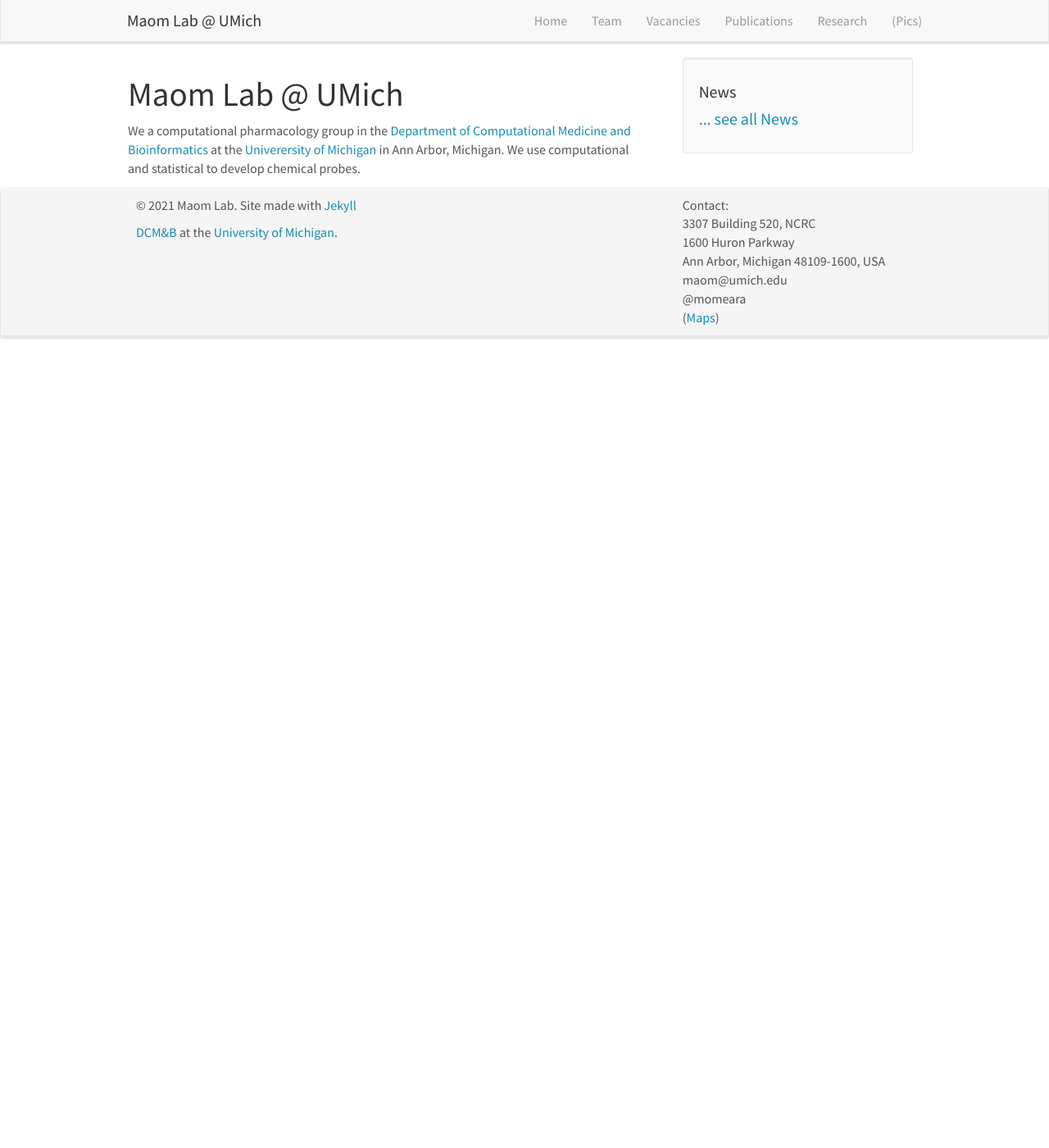
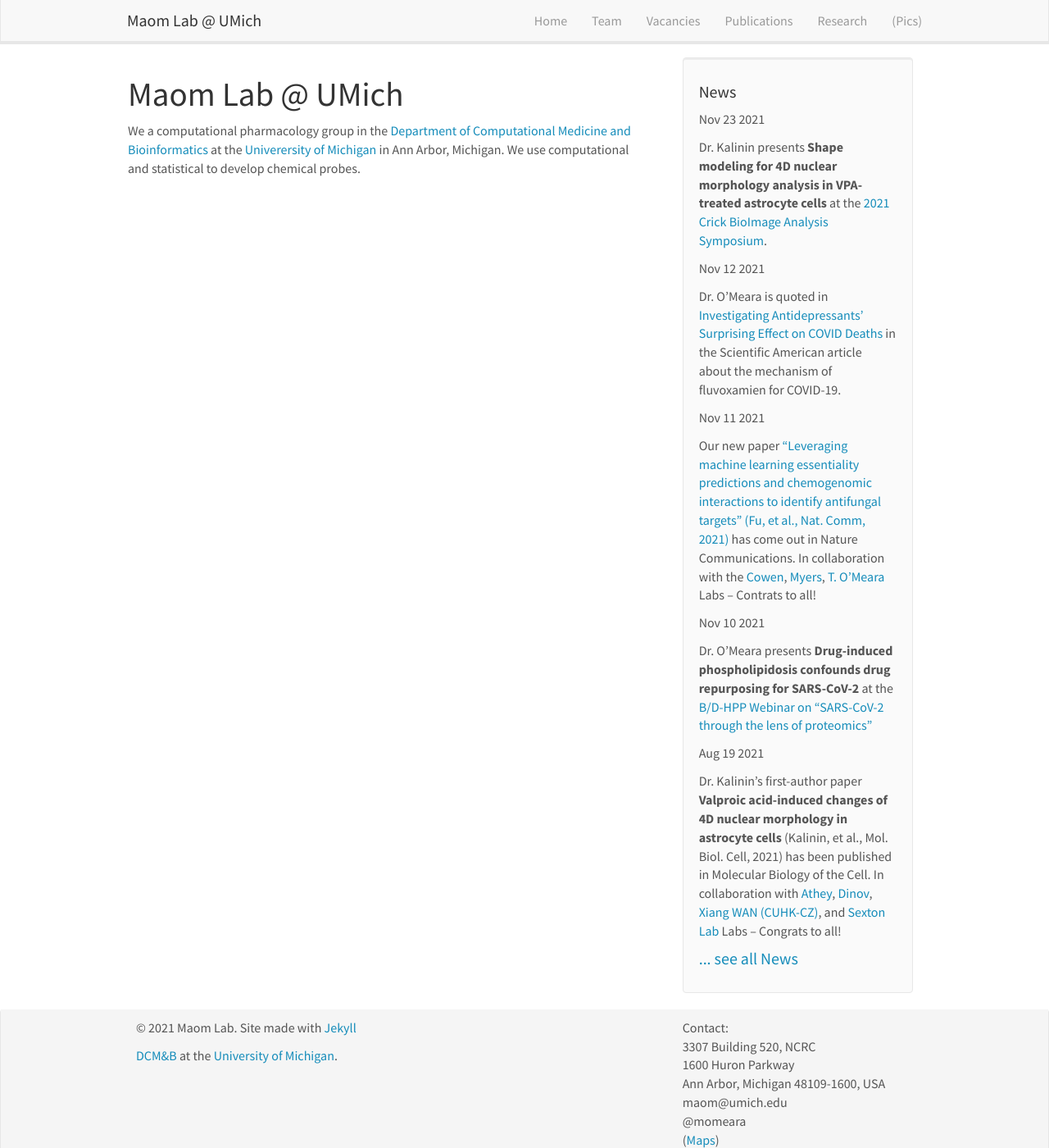
Before and after one commit to momeara/maomlab.github.io, a Jekyll site: the page built from _pages/home.md, in a window 1280 px wide and 1400 px high. Shown: the whole window at 82% size. Built offline with Jekyll 4.4.1, drawn with Linux system fonts in a browser that asks for light colours; nearby versions of some CDN libraries.

Commit message:
Update Research and News

```diff
--- /dev/null
+++ b/_data/news.yml
@@ -0,0 +1,14 @@
+- date: Nov 23 2021
+  headline: Dr. Kalinin presents <b>Shape modeling for 4D nuclear morphology analysis  in VPA-treated astrocyte cells</b> at the <a href="https://www.crick.ac.uk/whats-on/crick-bioimage-analysis-symposium-2021/">2021 Crick BioImage Analysis Symposium</a>.
+
+- date: Nov 12 2021
+  headline: Dr. O'Meara is quoted in <a href="https://www.scientificamerican.com/article/investigating-antidepressants-surprising-effect-on-covid-deaths/">Investigating Antidepressants’ Surprising Effect on COVID Deaths</a> in the Scientific American article about the mechanism of fluvoxamien for COVID-19.
+
+- date: Nov 11 2021
+  headline: Our new paper <a href="https://www.nature.com/articles/s41467-021-26850-3">"Leveraging machine learning essentiality predictions and chemogenomic interactions to identify antifungal targets" (Fu, et al., Nat. Comm, 2021)</a> has come out in Nature Communications. In collaboration with the <a href="http://individual.utoronto.ca/cowen/">Cowen</a>, <a href="http://csbio.cs.umn.edu/">Myers</a>, <a href="https://omeara.lab.medicine.umich.edu/">T. O'Meara</a> Labs -- Contrats to all!
+
+- date: Nov 10 2021
+  headline: Dr. O'Meara presents <b>Drug-induced phospholipidosis confounds drug repurposing for SARS-CoV-2</b> at the <a href="https://hupo.org/HPP-News/12089923">B/D-HPP Webinar on “SARS-CoV-2 through the lens of proteomics”</a>
+
+- date: Aug 19 2021
+  headline: Dr. Kalinin's first-author paper <b>Valproic acid-induced changes of 4D nuclear morphology in astrocyte cells</b> (Kalinin, et al., Mol. Biol. Cell, 2021) has been published in Molecular Biology of the Cell. In collaboration with <a href="https://medicine.umich.edu/dept/dcmb/brian-d-athey-phd/">Athey</a>, <a href="https://www.socr.umich.edu/people/dinov/">Dinov</a>, <a href="https://sds.cuhk.edu.cn/en/teacher/406">Xiang WAN (CUHK-CZ)</a>, and <a href="http://sextonlab.com/">Sexton Lab</a> Labs -- Congrats to all!
--- a/_data/team_members.yml
+++ b/_data/team_members.yml
@@ -10,7 +10,7 @@
 
 - name: Alex Kalinin Ph.D.
   photo: akalinin_headshot.jpg
-  info: International Postdoctoral Fellow
+  info: International Postdoctoral Fellow (CUHK-CZ)
   email: akalinin@umich.edu
   number_educ: 4
   education1: BSc Applied Math and CS<br/>Novosibirsk State Technical University
@@ -26,17 +26,17 @@
   education1: BS Statistics<br/>The Chinese University of Hong Kong, Shenzhen (CUHK-SZ), China
   education2: MPhil Computer and Information Engineering<br/>Chinese University of Hong Kong, Shenzhen (CUHK-SZ), China
 
-- name: Jose Miguel I Limcaoco
-  photo: limcaoco_headshot.jpg
+- name: Jose Miguel I. Limcaoco
+  photo: limcaoco_headshot.png
   info: PhD Graduate Student (Bioinformatics)
   email: limcaoco@umich.edu
   number_educ: 2
   education1: BS Pharmaceutical Chemistry<br />UC Davis (<a href="https://siegel.ucdavis.edu/">Siegel</a> Lab)
   education2: Rosetta Postbac Fellow<br />UMich (Maom Lab)
 
-- name: Madeline J Martin
+- name: Madeline J. Martin
   photo: mamadeli_headshot.png
   info: Rosetta Postbac Fellow
   email: mamadeli@umich.edu
-  number_educ: 2
+  number_educ: 1
   education1: BS Biochemistry and Molecular Biology<br />Michigan State University
--- /dev/null
+++ b/_pages/reesarch.md
@@ -0,0 +1,66 @@
+---
+title: "Maom Lab - Research"
+layout: textlay
+excerpt: "Maom Lab -- Research"
+sitemap: false
+permalink: /research/
+---
+# Research
+
+## Computational Methods
+
+### Virtual screening
+<div class="container-fluid"><div class="row">
+<div class="col-sm-4">
+  <img
+	src="{{ site.url }}{{ site.baseurl }}/images/research/DRD4_binding_site.png"
+	class="img-responsive"
+	width="100%"
+	style="float: left"/>
+</div>
+<div class="col-sm-8">
+Recent advances in synthetic chemistry have opened new strategies possible chemical probes. We can computationally simulate how these might fit into a protein binding site to modulate its function. A critical challenge is to integrate heterogeneous structural and functional observations with simulations to prioritize compounds with useful activity profiles.
+</div>
+</div></div>
+
+### Analysis of high content screens
+<div class="container-fluid"><div class="row">
+<div class="col-sm-8">
+Genetic and chemical perturbations can have complex effects on cells. Recent advances in high-throughput screening means thousands of sub-cellular features can be recorded for hundreds of thousands of individual cell per experiment.  A critical challenge is how to isolate the response to the treatment from the intrinsic cellular heterogeneity and experimental batch effects.
+</div>
+<div class="col-sm-4">
+  <img
+	src="{{ site.url }}{{ site.baseurl }}/images/research/neuron_activity_heatmap.png"
+	class="img-responsive"
+	width="100%"
+	style="float: right"/>
+</div>
+</div></div>
+
+### Bayesian statistical modeling
+<div class="container-fluid"><div class="row">
+<div class="col-sm-4">
+  <img
+	src="{{ site.url }}{{ site.baseurl }}/images/research/dock_experimental_design.png"
+	class="img-responsive"
+	width="100%"
+	style="float: left"/>
+</div>
+<div class="col-sm-8">
+A key challenge in scaling complex experiments is making use of domain expertise to design informative perturbations and analyze the data. A principled approach is to develop simulations that model all the decisions, mechanisms, and outcomes.  To fit these models are building on recent work in Bayesian Statistics and Deep Learning to explicitly and implicitly differentiate the discrepancy with the observed outcomes back through the simulation to adjust the perturbations and latent parameters.
+</div>
+</div></div>
+
+### Protein engineering
+<div class="container-fluid"><div class="row">
+<div class="col-sm-8">
+Native proteins beautifully sense and transmit signals in their environment, catalyze reactions, and form structural scaffolds. To dissect or engineer these functional roles, the amino acid sequences can be mutated to stabilize specific conformational states. A critical challenge is to integrate functional constraints encoded in natural sequence diversity with structure guided design.
+</div>
+<div class="col-sm-4">
+  <img
+	src="{{ site.url }}{{ site.baseurl }}/images/research/ChABC_PROSS_mutations.png"
+	class="img-responsive"
+	width="100%"
+	style="float: right"/>
+</div>
+</div></div>
--- a/_pages/team.md
+++ b/_pages/team.md
@@ -74,123 +71,3 @@ Jump to [staff](#staff), [master and bachelor students](#master-and-bachelor-stu
 {% if even_odd == 1 %}
 </div>
 {% endif %}
-
-
-
-
-## Master and Bachelor Students
-{% assign number_printed = 0 %}
-{% for member in site.data.students %}
-
-{% assign even_odd = number_printed | modulo: 2 %}
-
-{% if even_odd == 0 %}
-<div class="row">
-{% endif %}
-
-<div class="col-sm-6 clearfix">
-  <h4>{{ member.name }}</h4>
-  <i>{{ member.info }} <!-- <br>email: <{{ member.email }}></i> -->
-  <ul style="overflow: hidden">
-
-  {% if member.number_educ == 1 %}
-  <li> {{ member.education1 }} </li>
-  {% endif %}
-
-  {% if member.number_educ == 2 %}
-  <li> {{ member.education1 }} </li>
-  <li> {{ member.education2 }} </li>
-  {% endif %}
-
-  {% if member.number_educ == 3 %}
-  <li> {{ member.education1 }} </li>
-  <li> {{ member.education2 }} </li>
-  <li> {{ member.education3 }} </li>
-  {% endif %}
-
-  {% if member.number_educ == 4 %}
-  <li> {{ member.education1 }} </li>
-  <li> {{ member.education2 }} </li>
-  <li> {{ member.education3 }} </li>
-  <li> {{ member.education4 }} </li>
-  {% endif %}
-
-  </ul>
-</div>
-
-{% assign number_printed = number_printed | plus: 1 %}
-
-{% if even_odd == 1 %}
-</div>
-{% endif %}
-
-{% endfor %}
-
-{% assign even_odd = number_printed | modulo: 2 %}
-{% if even_odd == 1 %}
-</div>
-{% endif %}
-
-
-## Alumni
-
-{% assign number_printed = 0 %}
-{% for member in site.data.alumni_members %}
-
-{% assign even_odd = number_printed | modulo: 2 %}
-
-{% if even_odd == 0 %}
-<div class="row">
-{% endif %}
-
-<div class="col-sm-6 clearfix">
-  <img src="{{ site.url }}{{ site.baseurl }}/images/teampic/{{ member.photo }}" class="img-responsive" width="25%" style="float: left" />
-  <h4>{{ member.name }}</h4>
-  <i>{{ member.duration }} <br> Role: {{ member.info }}</i>
-  <ul style="overflow: hidden">
-
-  </ul>
-</div>
-
-{% assign number_printed = number_printed | plus: 1 %}
-
-{% if even_odd == 1 %}
-</div>
-{% endif %}
-
-{% endfor %}
-
-{% assign even_odd = number_printed | modulo: 2 %}
-{% if even_odd == 1 %}
-</div>
-{% endif %}
-
-## Former visitors, BSc/ MSc students
-<div class="row">
-
-<div class="col-sm-4 clearfix">
-<h4>Visitors</h4>
-{% for member in site.data.alumni_visitors %}
-{{ member.name }}
-{% endfor %}
-</div>
-
-<div class="col-sm-4 clearfix">
-<h4>Master students</h4>
-{% for member in site.data.alumni_msc %}
-{{ member.name }}
-{% endfor %}
-</div>
-
-<div class="col-sm-4 clearfix">
-<h4>Bachelor Students</h4>
-{% for member in site.data.alumni_bsc %}
-{{ member.name }}
-{% endfor %}
-</div>
-
-</div>
-
-
-## Administrative Support
-<a href="mailto:Rijsewijk@Physics.LeidenUniv.nl">Ellie van Rijsewijk</a> is helping us (and other groups) with administration.
```
Also changed, not shown: other parts of _pages/team.md (+0 -3 lines), README.md (+0 -15 lines), images/research/ChABC_PROSS_mutations.png (added), images/research/DRD4_binding_site.png (added), images/research/dock_experimental_design.png (added), images/research/neuron_activity_heatmap.png (added), images/teampic/limcaoco_headshot.png (added).
